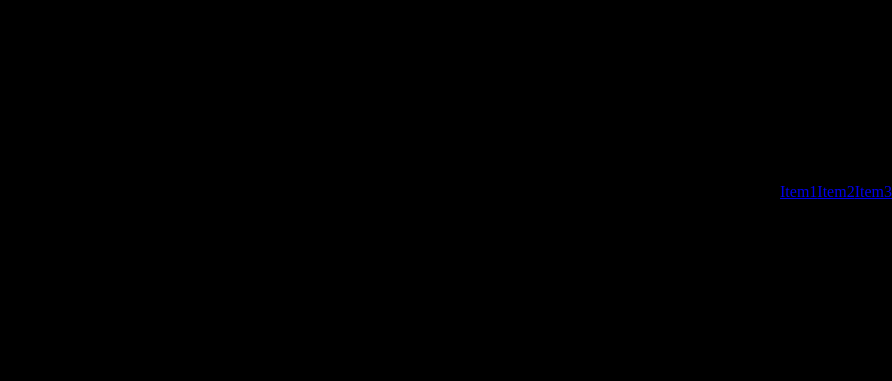
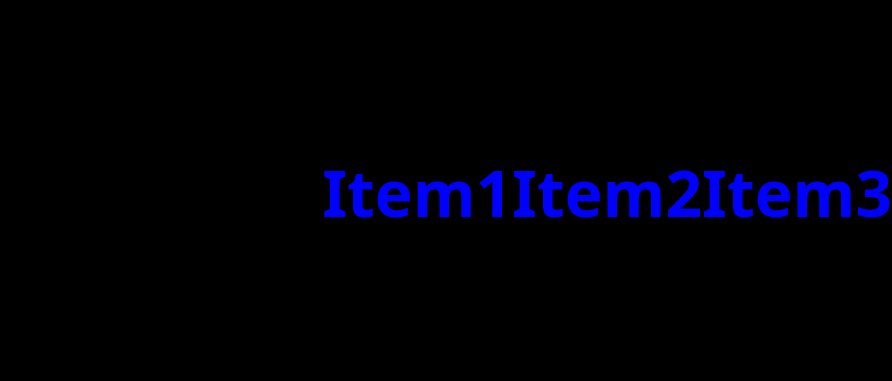
Before and after one commit to 1TDSPM-23/rm99512, a plain HTML site: page index.html in a window 1280 px wide. Shown: the top 381 px of the page, 388-1280 px from the left. Drawn offline with Linux system fonts and the light colour scheme.

Commit message:
Adição da resposividade e + estilos css

```diff
--- a/css/estilo.css
+++ b/css/estilo.css
@@ -21,3 +21,18 @@
     display: flex;
     justify-content: space-around 60%;
 }
+
+.cabecalho a{
+    text-decoration: none;
+    color: blue;
+    text-align: center;
+    font-size: 4em;
+    font-family: system-ui, -apple-system, BlinkMacSystemFont, 'Segoe UI', Roboto, Oxygen, Ubuntu, Cantarell, 'Open Sans', 'Helvetica Neue', sans-serif;
+    font-weight: 700;
+    padding: 20% 0;
+}
+
+.cabecalho a:hover{
+    background-color: black;
+
+}
```
